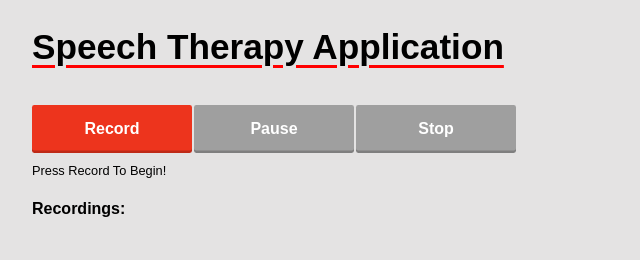
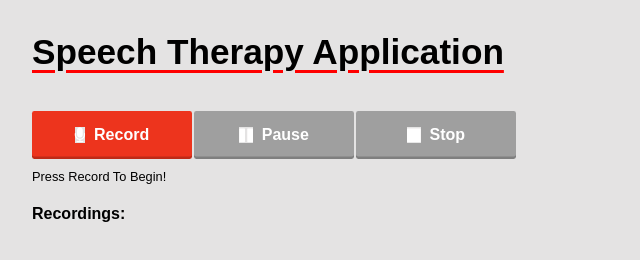
Before and after one commit to Sharonoito/SpeechTherapyApplication-, a plain HTML site: page Index.HTML in a window 1280 px wide. Shown: the part 132-392 px from the top of the page, without its empty margins (0-640 px from the left). Drawn offline with nearby package versions, Linux system fonts and the light colour scheme; files whose address does not match are found by name.

Commit message:
Update Index.HTML

```diff
--- a/Index.HTML
+++ b/Index.HTML
@@ -4,27 +4,41 @@
     <meta charset="UTF-8">
     <title>Simple Recorder.js demo with record, stop and pause - addpipe.com</title>
     <meta name="viewport" content="width=device-width, initial-scale=1.0">
-
     <link rel="stylesheet" type="text/css" href="style.css">
-
+    <link rel="stylesheet" href="https://cdnjs.cloudflare.com/ajax/libs/font-awesome/4.7.0/css/font-awesome.min.css" />
   </head>
   <body>
-    <div>
-      <img class="pathways" src="pathways.png"/>
+
+<div id="particles-js">
+
+     <div>
+        <img class="pathways" src="Images/pathways-logo.png"/>
+      </div>
+    <section class="skewbox">
+    <div class="content">
+    <h1>Speech Therapy Application</h1>
+    <div id="controls">
+     <button id="recordButton"><i class='fa fa-microphone'></i>&nbsp; Record</button>
+     <button id="pauseButton" disabled><i class="fa fa-pause" aria-hidden="true"></i>&nbsp; Pause</button>
+     <button id="stopButton" disabled><i class="fa fa-stop" aria-hidden="true"></i></i>&nbsp; Stop</button>
+    </div>
+    <div id="formats">Press Record To Begin!</div>
     </div>
 
-    <h1>Speech Therapy Application</h1>
+    <div class="recordings">
+      <p><strong id="recordheading">Recordings:</strong></p>
+      <ol id="recordingsList"></ol>
+    </div>
 
-    <div id="controls">
-     <button id="recordButton">Record</button>
-     <button id="pauseButton" disabled>Pause</button>
-     <button id="stopButton" disabled>Stop</button>
-    </div>
-    <div id="formats">Press Record To Begin!</div>
-    <p><strong>Recordings:</strong></p>
-    <ol id="recordingsList"></ol>
+  </section>
     <!-- inserting these scripts at the end to be able to use all the elements in the DOM -->
     <script src="js/recorder.js"></script>
     <script src="js/app.js"></script>
+
+    <script src="/node_modules/particles.js/particles.js"></script>
+    <script src="/node_modules/particles.js/demo/js/app.js" ></script>
+
+
+  </div>
   </body>
 </html>
```
